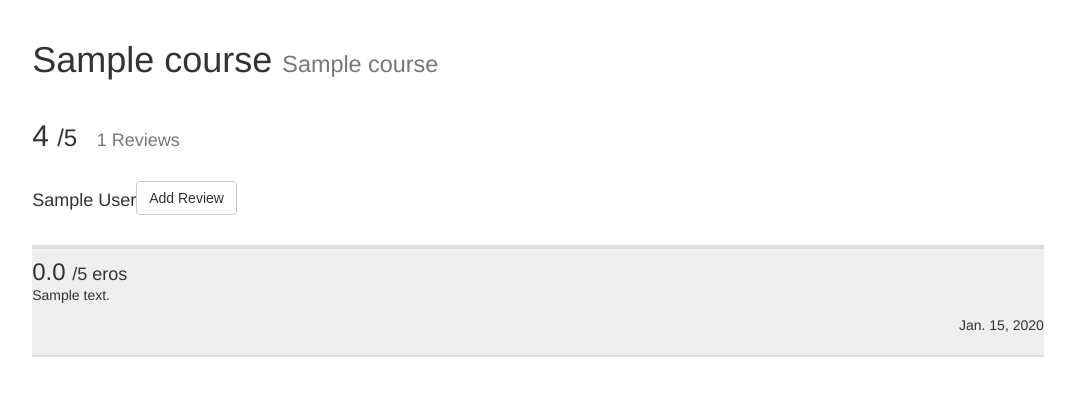
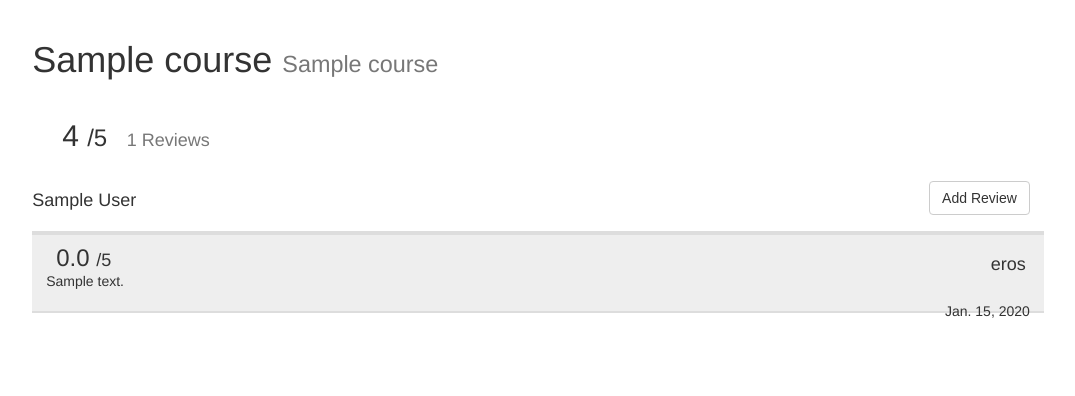
Before and after one commit to jpwchang/eros, a Django app: template core/templates/core/coursetemplate.html in a window 1280 px wide. Shown: the part 52-448 px from the top of the page, without its empty margins (102-1177 px from the left). Run offline with Django 3.2, Linux system fonts and the light colour scheme; data comes from the database, SQL or seed files in the repository; tables that the repository leaves empty hold one stand-in row (values such as "Sample post"); the template is opened without the code that fills it: values that come from a table or form of the project are taken from there, most other values are stand-ins (such as "Sample title", 1, 10 or a date in 2020); parts of the project's set-up code (start-up, migrations or seed data) failed here and were passed over; some libraries are stand-ins or nearby versions.

Commit message:
hopefully fixed margins in review

```diff
--- a/bootstrap/bootstrap.css
+++ b/bootstrap/bootstrap.css
@@ -58,3 +58,21 @@ display: inline;
 margin-left: auto;
 margin-right: auto;
 }
+#reviewAuthor {
+float:right;
+margin-right: 1em;
+}
+#dateStamp {
+float:right;
+margin-right: 1em;
+}
+#addReview {
+float:right;
+margin-right: 1em;
+}
+.reviewText {
+margin-left: 1em;
+}
+.reviewRating {
+margin-left: 1em;
+}
--- a/core/templates/core/coursetemplate.html
+++ b/core/templates/core/coursetemplate.html
@@ -68,7 +68,7 @@
 
 		<h4 id="courseProfs"> {{ professor.first_name }} {{ professor.last_name }}</h4>
 
-		<form method="post" id="addReview" action="/addcoursereview/{{ course.courseID }}/" align="right">
+		<form method="post" id="addReview" action="/addcoursereview/{{ course.courseID }}/">
 			{% csrf_token %}
 			<input type="submit" class="btn btn-default" value="Add Review"/>
 		</form> <br><br>
@@ -77,11 +77,11 @@
 	<div class="review">
 
 		{% for review in reviews %}
-			<h3 class="reviewRating"> {{review.rating}} </h3> <h4 class="of5"> /5 </h4> <h4 id="reviewAuthor" align="right"> {{review.author}} </h4>
+			<h3 class="reviewRating"> {{review.rating}} </h3> <h4 class="of5"> /5 </h4> <h4 id="reviewAuthor"> {{review.author}} </h4>
 
 			<p class="reviewText"> {{review.text}} </p>
 
-			<p align="right"> {{review.date}} </p>
+			<p id="dateStamp"> {{review.date}} </p>
 		{% endfor %}
 
 	</div>
```
Also changed, not shown: core/templates/core/index.html (+0 -14 lines).
